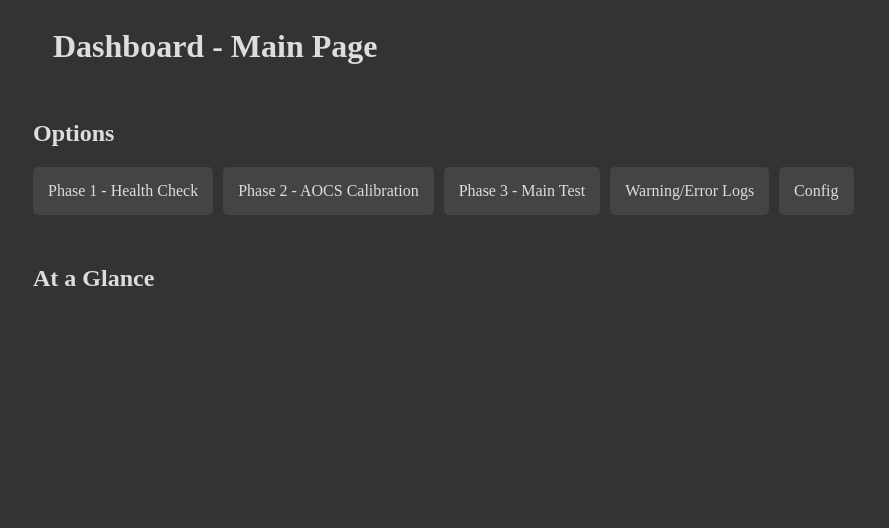
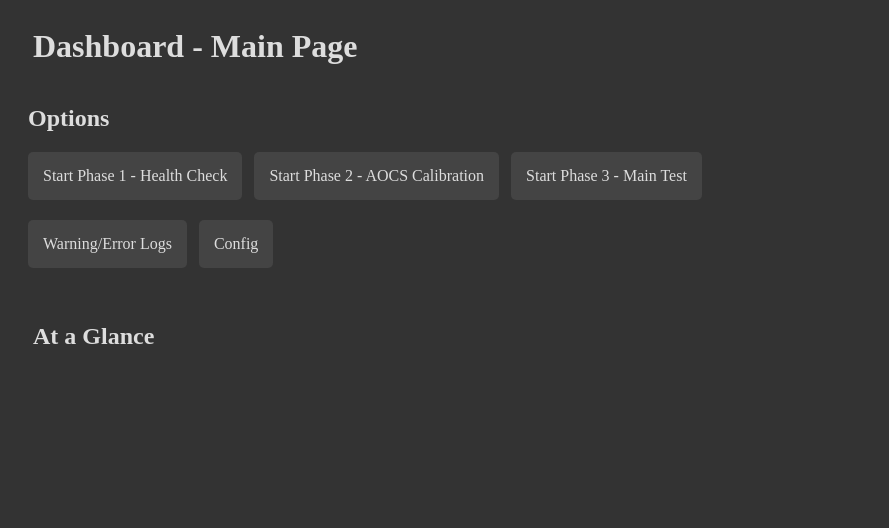
Before and after one commit to QMSEDS-SDC/2024-Ground-Station, a Flask app: page / in a window 1280 px wide. Shown: the top 528 px of the page, without its empty margins (0-889 px from the left). Run offline with Flask 3, Linux system fonts and the light colour scheme.

```diff
--- a/dashboard/static/style.css
+++ b/dashboard/static/style.css
@@ -30,7 +30,7 @@ body {
   cursor: pointer;
   font: inherit;
   text-align: left;
-  padding: 10px 20px;
+  padding: 10px 0px;
   transition: background-color 0.2s;
 }
 
@@ -40,7 +40,7 @@ body {
 }
 
 .overview {
-  margin: 15px;
+  margin: 0px 10px;
 }
 
 .overview ul {
@@ -81,7 +81,8 @@ body {
 .button-container {
   display: flex;
   justify-content: start;
-  gap: 10px;
+  gap: 12px;
+  margin-bottom: 20px;
 }
 
 .button-container button {
--- a/dashboard/templates/index.html
+++ b/dashboard/templates/index.html
@@ -17,9 +17,11 @@
     <div class="overview">
         <h2>Options</h2>
         <div class="button-container">
-            <button onclick="location.href='/phase1'">Phase 1 - Health Check</button>
-            <button onclick="location.href='/phase2'">Phase 2 - AOCS Calibration</button>
-            <button onclick="location.href='/phase3'">Phase 3 - Main Test</button>
+            <button onclick="location.href='/phase1'">Start Phase 1 - Health Check</button>
+            <button onclick="location.href='/phase2'">Start Phase 2 - AOCS Calibration</button>
+            <button onclick="location.href='/phase3'">Start Phase 3 - Main Test</button>
+        </div>
+        <div class="button-container">
             <button onclick="location.href='/log'">Warning/Error Logs</button>
             <button onclick="location.href='/config'">Config</button>
         </div>
```
Also changed, not shown: dashboard/app.py (+7 -3 lines).
